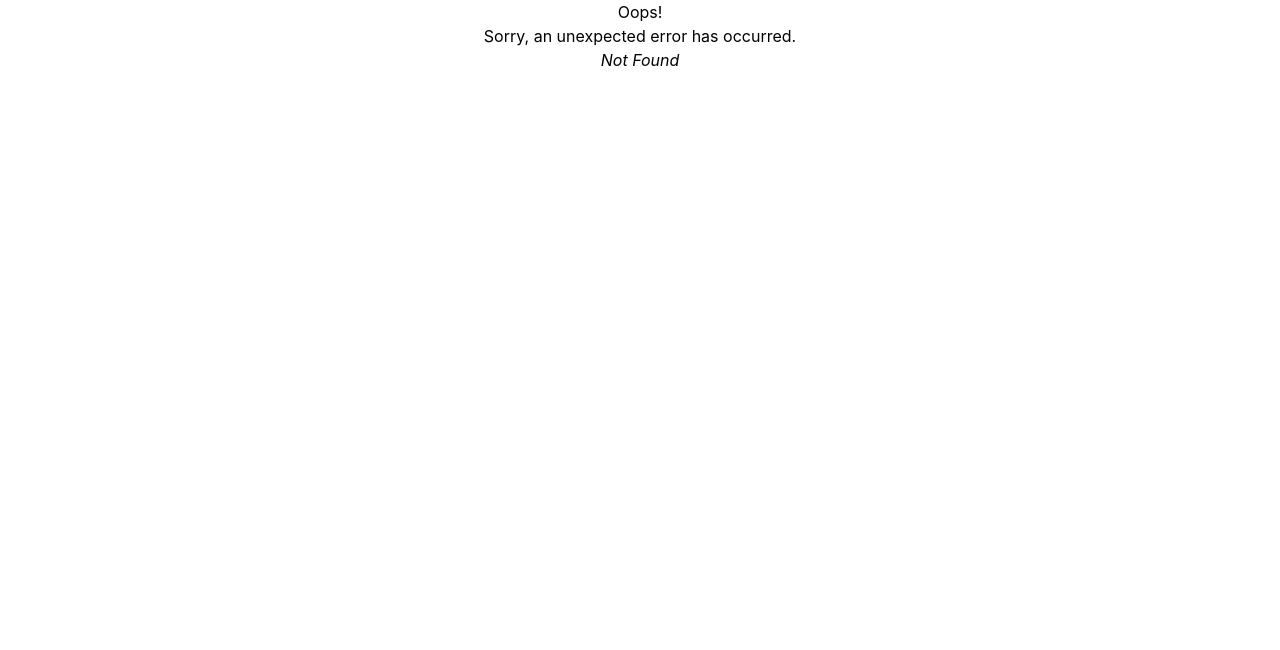
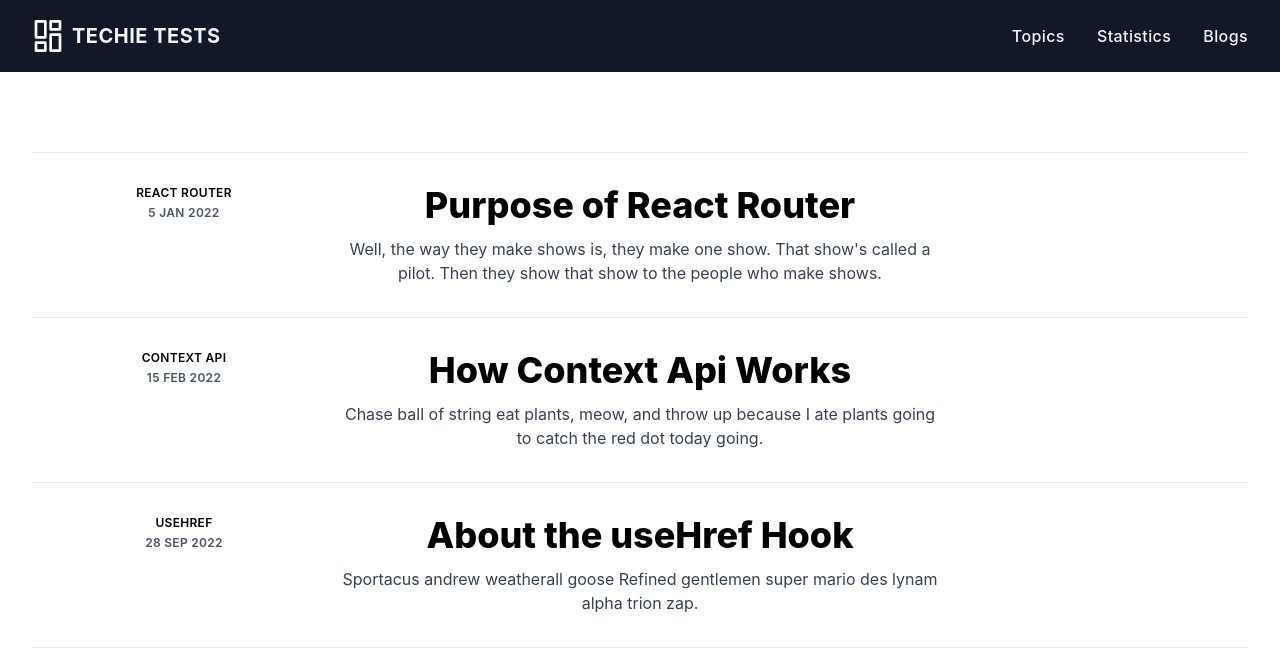
Before and after one commit to TahmidTaki/Techie-Test-Developes-Quiz-Website, a React (Create React App) app: page /blogs in a window 1280 px wide. Before the commit this address had no page. Shown: the top 650 px of the page. Built offline with nearby package versions, Linux system fonts and the light colour scheme.

Commit message:
blogs page created

```diff
--- a/src/App.js
+++ b/src/App.js
@@ -1,6 +1,7 @@
 
 import { createBrowserRouter, RouterProvider } from 'react-router-dom';
 import './App.css';
+import Blogs from './components/Blogs/Blogs';
 import ErrorPage from './components/error-page/ErrorPage';
 import Header from './components/Header/Header';
 import HomePage from './components/HomePage/HomePage';
@@ -32,6 +33,10 @@ function App() {
             return fetch(`https://openapi.programming-hero.com/api/quiz/${params.id}`);
           }
         },
+        {
+          path: '/blogs',
+          element: <Blogs></Blogs>
+        }
 
       ],
       errorElement: <ErrorPage></ErrorPage>,
--- /dev/null
+++ b/src/components/Blogs/Blogs.js
@@ -0,0 +1,107 @@
+import React from 'react';
+
+const Blogs = () => {
+    return (
+        <div className="px-4 py-16 mx-auto sm:max-w-xl md:max-w-full lg:max-w-screen-xl md:px-24 lg:px-8 lg:py-20">
+            <div className="mb-10 border-t border-b divide-y">
+                <div className="grid py-8 sm:grid-cols-4">
+                    <div className="mb-4 sm:mb-0">
+                        <div className="space-y-1 text-xs font-semibold tracking-wide uppercase">
+                            <a
+                                href="/"
+                                className="transition-colors duration-200 text-deep-purple-accent-400 hover:text-deep-purple-800"
+                                aria-label="Category"
+                            >
+                                React Router
+                            </a>
+                            <p className="text-gray-600">5 Jan 2022</p>
+                        </div>
+                    </div>
+                    <div className="sm:col-span-3 lg:col-span-2">
+                        <div className="mb-3">
+                            <a
+                                href="/"
+                                aria-label="Article"
+                                className="inline-block text-black transition-colors duration-200 hover:text-deep-purple-accent-700"
+                            >
+                                <p className="text-3xl font-extrabold leading-none sm:text-4xl xl:text-4xl">
+                                    Purpose of React Router
+                                </p>
+                            </a>
+                        </div>
+                        <p className="text-gray-700">
+                            Well, the way they make shows is, they make one show. That show's
+                            called a pilot. Then they show that show to the people who make
+                            shows.
+                        </p>
+                    </div>
+                </div>
+                <div className="grid py-8 sm:grid-cols-4">
+                    <div className="mb-4 sm:mb-0">
+                        <div className="space-y-1 text-xs font-semibold tracking-wide uppercase">
+                            <a
+                                href="/"
+                                className="transition-colors duration-200 text-deep-purple-accent-400 hover:text-deep-purple-800"
+                                aria-label="Category"
+                            >
+                                Context Api
+                            </a>
+                            <p className="text-gray-600">15 Feb 2022</p>
+                        </div>
+                    </div>
+                    <div className="sm:col-span-3 lg:col-span-2">
+                        <div className="mb-3">
+                            <a
+                                href="/"
+                                aria-label="Article"
+                                className="inline-block text-black transition-colors duration-200 hover:text-deep-purple-accent-700"
+                            >
+                                <p className="text-3xl font-extrabold leading-none sm:text-4xl xl:text-4xl">
+                                    How Context Api Works
+                                </p>
+                            </a>
+                        </div>
+                        <p className="text-gray-700">
+                            Chase ball of string eat plants, meow, and throw up because I ate
+                            plants going to catch the red dot today going.
+                        </p>
+                    </div>
+                </div>
+                <div className="grid py-8 sm:grid-cols-4">
+                    <div className="mb-4 sm:mb-0">
+                        <div className="space-y-1 text-xs font-semibold tracking-wide uppercase">
+                            <a
+                                href="/"
+                                className="transition-colors duration-200 text-deep-purple-accent-400 hover:text-deep-purple-800"
+                                aria-label="Category"
+                            >
+                                useHref
+                            </a>
+                            <p className="text-gray-600">28 Sep 2022</p>
+                        </div>
+                    </div>
+                    <div className="sm:col-span-3 lg:col-span-2">
+                        <div className="mb-3">
+                            <a
+                                href="/"
+                                aria-label="Article"
+                                className="inline-block text-black transition-colors duration-200 hover:text-deep-purple-accent-700"
+                            >
+                                <p className="text-3xl font-extrabold leading-none sm:text-4xl xl:text-4xl">
+                                    About the useHref Hook
+                                </p>
+                            </a>
+                        </div>
+                        <p className="text-gray-700">
+                            Sportacus andrew weatherall goose Refined gentlemen super mario
+                            des lynam alpha trion zap.
+                        </p>
+                    </div>
+                </div>
+            </div>
+
+        </div>
+    );
+};
+
+export default Blogs;
```
